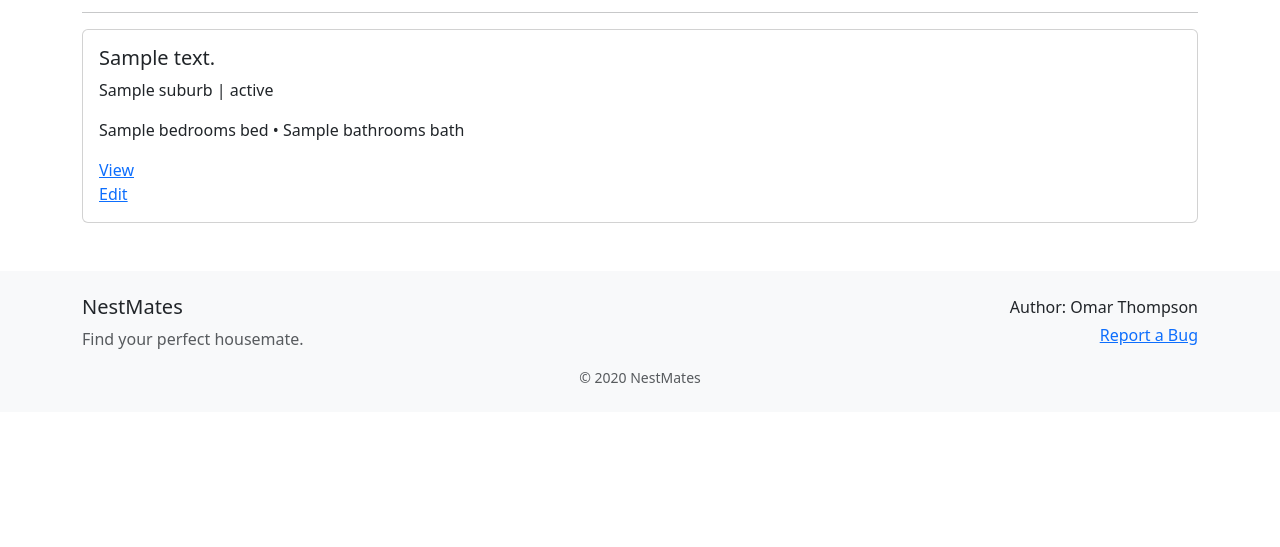
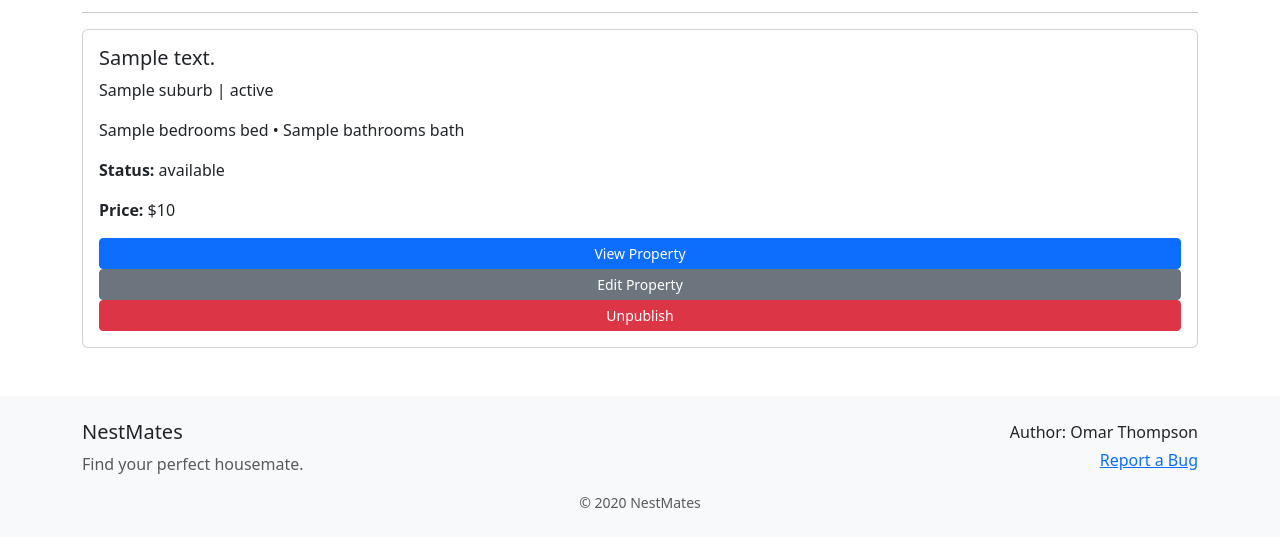
Before and after one commit to omar-thompson/RealEstateWebDevA1, a Flask app: template project/templates/my_properties.html in a window 1280 px wide. Shown: the part 168-715 px from the top of the page. Run offline with Flask 3, Linux system fonts and the light colour scheme; the template is opened without the code that fills it: most values are stand-ins (such as "Sample title", 1, 10 or a date in 2020).

Commit message:
added some bits and pieces

```diff
--- a/project/templates/create_property.html
+++ b/project/templates/create_property.html
@@ -10,10 +10,7 @@
 
         <input name="bedrooms" type="number" placeholder="Bedrooms">
         <input name="bathrooms" type="number" placeholder="Bathrooms">
-        <label>
-            <input type="checkbox" name="pet_friendly">
-            Pet Friendly
-        </label>
+        <input name="pet_friendly" type="checkbox" placeholder="Pet Friendly">
         <input name="lifestyle_type" placeholder="Lifestyle Type">
         <input name="property_type" placeholder="Property Type">
         <input name="image_url" placeholder="Image URL">
--- a/project/templates/my_properties.html
+++ b/project/templates/my_properties.html
@@ -25,13 +25,31 @@
         {{ property.bedrooms }} bed • {{ property.bathrooms }} bath
     </p>
 
-        <a href="/property/{{ property.property_id }}">
-            View
+    <p>
+        <strong>Status:</strong> {{ property.availability_status }}
+    </p>
+
+    <p>
+        <strong>Price:</strong> ${{ property.weekly_price }}
+    </p>
+
+    <a href="/property/{{ property.property_id }}" class="btn btn-sm btn-primary">
+        View Property
     </a>
 
-        <a href="/property/{{ property.property_id }}/edit">
-            Edit
+    <a href="/listing/{{ property.listing_id }}/edit" class="btn btn-sm btn-secondary">
+        Edit Property
     </a>
+
+    {% if property.availability_status == 'available' %}
+        <a href="/property/{{ property.property_id }}/unpublish" class="btn btn-sm btn-danger">
+            Unpublish
+        </a>
+    {% else %}
+        <a href="/property/{{ property.property_id }}/publish" class="btn btn-sm btn-success">
+            Publish
+        </a>
+    {% endif %}
 
 </div>
 {% endfor %}
```
Also changed, not shown: project/templates/edit_listing.html (added, +32 -0 lines). Lines whose indentation alone changed are shown as unchanged.
